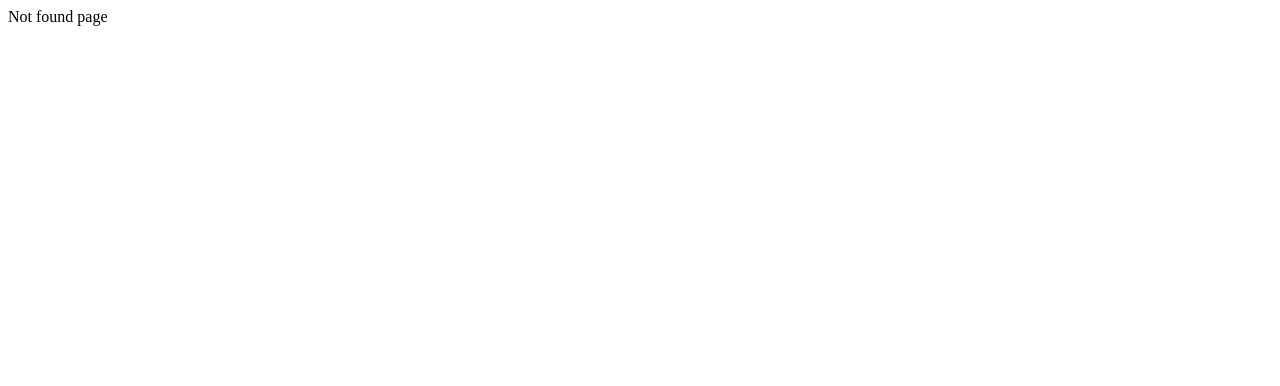
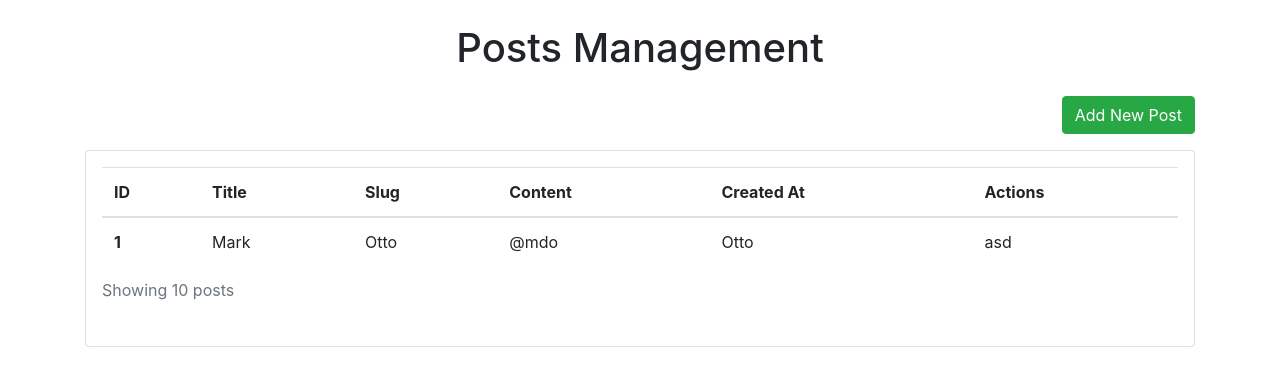
Before and after one commit to hwebz/twentyci-fe-test, a React (Create React App) app: page /dashboard in a window 1280 px wide. Before the commit this address led to /not-found. Shown: the top 386 px of the page. Built offline with nearby package versions, Linux system fonts and the light colour scheme.

Commit message:
Prepare UI for Login, Dashboard pages and Login, Post contexts

```diff
--- /dev/null
+++ b/src/actions/constants.jsx
@@ -0,0 +1 @@
+export const LOGGED_IN_USER = 'LOGGED_IN_USER';
--- /dev/null
+++ b/src/components/Loading/index.jsx
@@ -0,0 +1,11 @@
+import React from 'react';
+
+import './index.scss';
+
+export const Loading = () => {
+    return (
+        <div className="tw__loading">
+            Loading...
+        </div>
+    )
+};
--- /dev/null
+++ b/src/components/Loading/index.scss
@@ -0,0 +1,13 @@
+.tw__loading {
+    position: fixed;
+    top: 0;
+    left: 0;
+    width: 100%;
+    height: 100vh;
+    background-color: white;
+    display: flex;
+    flex-direction: row;
+    align-items: center;
+    justify-content: center;
+    font-size: 25px;
+}
--- /dev/null
+++ b/src/contexts/index.jsx
@@ -0,0 +1,2 @@
+export { LoginContext, LoginContextProvider } from 'contexts/LoginContext';
+export { PostContext, PostContextProvider } from 'contexts/PostContext';
--- a/src/index.jsx
+++ b/src/index.jsx
@@ -4,7 +4,14 @@ import { Router, withRouter, Switch, Route, Redirect } from 'react-router-dom';
 import { createBrowserHistory } from 'history';
 import { delayImport } from 'utils';
 
+import 'styles/index.scss';
+
+import {
+	Loading
+} from 'components/Loading';
+
 const Home = delayImport(import('pages/Home'));
+const Dashboard = delayImport(import('pages/Dashboard'));
 const NotFound = delayImport(import('pages/NotFound'));
 
 const customHistory = createBrowserHistory();
@@ -13,6 +20,7 @@ const App = () => {
 	return (
 		<Switch>
 			<Route path="/" exact component={Home} />
+			<Route path="/dashboard" exact component={Dashboard} />
 			<Route path="/not-found" exact component={NotFound} />
 			<Route path="*">
 				<Redirect to="/not-found" />
@@ -25,7 +33,7 @@ const AppRootWithRouter = withRouter(App);
 
 const Root = () => {
 	return (
-		<Suspense fallback={<p>Loading...</p>}>
+		<Suspense fallback={<Loading />}>
 			<Router history={customHistory}>
 				<AppRootWithRouter />
 			</Router>
--- /dev/null
+++ b/src/pages/Dashboard/index.jsx
@@ -0,0 +1,41 @@
+import React from 'react';
+
+const Dashboard = () => {
+    return (
+        <div className="tw__dashboard-page">
+            <div className="container">
+                <h1 className="mb-4 text-center mt-4">Posts Management</h1>
+                <div className="btns text-right mb-3">
+                    <button className="btn btn-success">Add New Post</button>
+                </div>
+                <div className="card p-3">
+                <table class="table caption-top">
+                    <caption>Showing 10 posts</caption>
+                    <thead>
+                        <tr>
+                            <th>ID</th>
+                            <th>Title</th>
+                            <th>Slug</th>
+                            <th>Content</th>
+                            <th>Created At</th>
+                            <th>Actions</th>
+                        </tr>
+                    </thead>
+                    <tbody>
+                        <tr>
+                            <th>1</th>
+                            <td>Mark</td>
+                            <td>Otto</td>
+                            <td>@mdo</td>
+                            <td>Otto</td>
+                            <td>asd</td>
+                        </tr>
+                    </tbody>
+                </table>
+                </div>
+            </div>
+        </div>
+    )
+};
+
+export default Dashboard;
--- /dev/null
+++ b/src/pages/Dashboard/index.scss
@@ -0,0 +1,3 @@
+.tw__dashboard-page {
+
+}
--- a/src/pages/Home/index.jsx
+++ b/src/pages/Home/index.jsx
@@ -1,9 +1,35 @@
 import React from 'react';
+import { useHistory } from 'react-router-dom';
 
 const Home = () => {
+    const history = useHistory();
+
+    const handleLogin = () => {
+        history.push('/dashboard');
+    }
+
     return (
         <div className="tw__home-page">
-            Home page
+            <div className="container">
+                <div className="row">
+                    <div className="col-6 offset-3">
+                        <h1 className="mb-4 text-center mt-4">Login</h1>
+                        <div className="card p-3">
+                            <form onSubmit={handleLogin}>
+                                <div className="form-group">
+                                    <label>Email address</label>
+                                    <input type="username" className="form-control" placeholder="Enter username" />
+                                </div>
+                                <div className="form-group">
+                                    <label>Password</label>
+                                    <input type="password" className="form-control" placeholder="Password" />
+                                </div>
+                                <button type="submit" className="btn btn-primary d-block w-100">Login</button>
+                            </form>
+                        </div>
+                    </div>
+                </div>
+            </div>
         </div>
     )
 };
--- /dev/null
+++ b/src/pages/Home/index.scss
@@ -0,0 +1,3 @@
+.tw__home-page {
+
+}
--- /dev/null
+++ b/src/styles/index.scss
@@ -0,0 +1 @@
+@import 'bootstrap/scss/bootstrap.scss';
```
Also changed, not shown: src/contexts/LoginContext.jsx (added, +55 -0 lines), src/contexts/PostContext.jsx (added).
